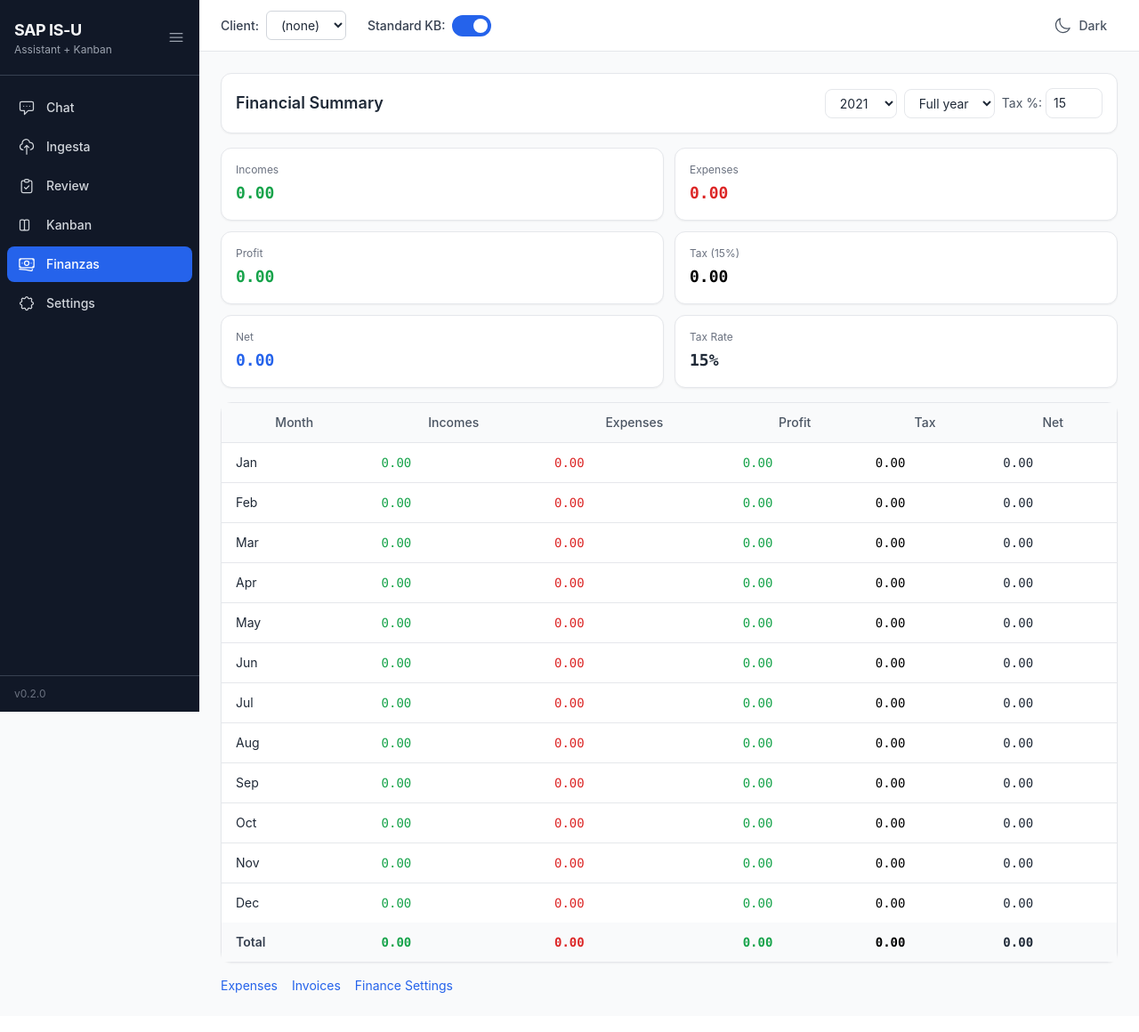
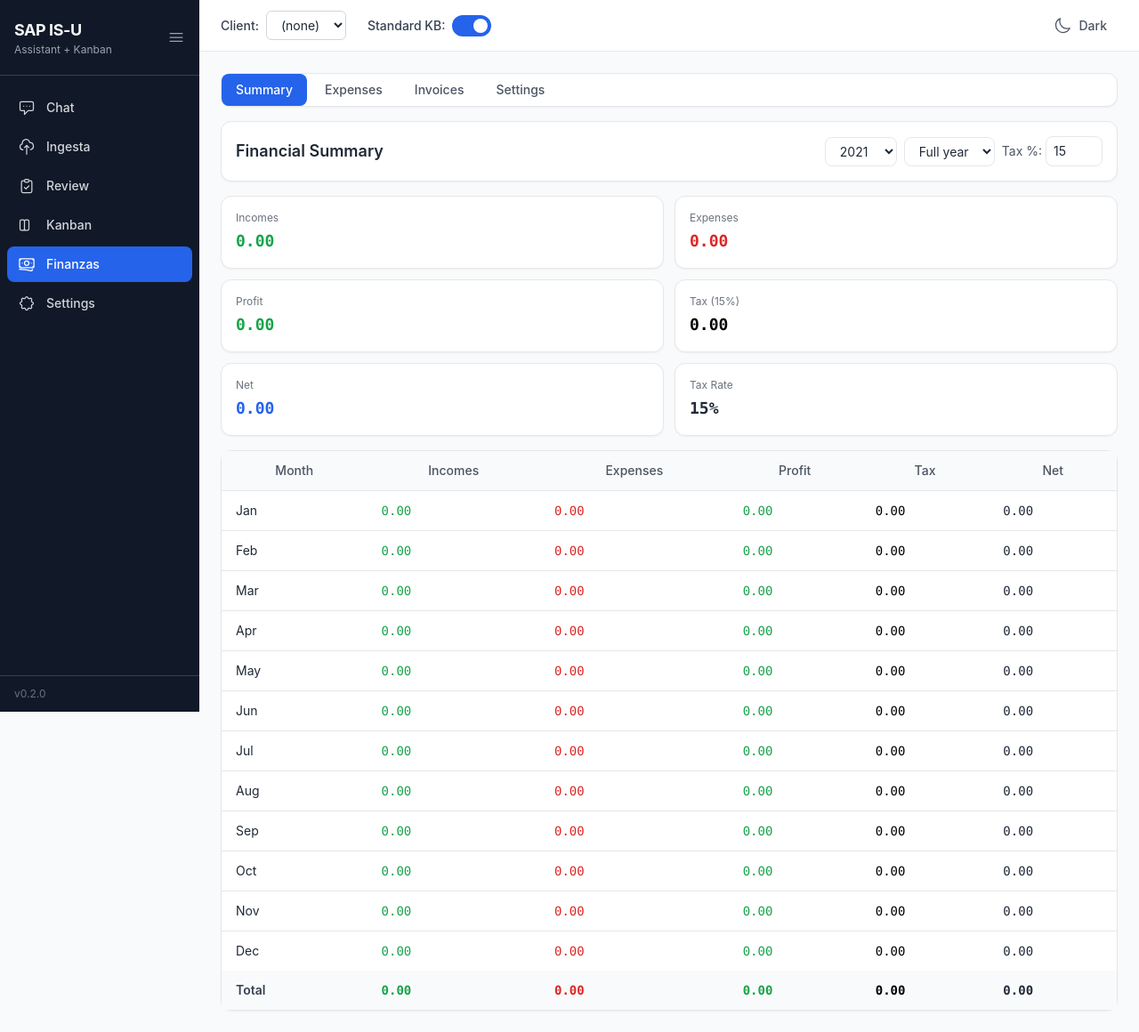
Before and after one commit to Andresvelascofdez/SapIsuAssistant, a FastAPI app: page /finance/summary in a window 1280 px wide. Shown: the whole page at 89% size. Before the commit the page ends 1116 px from the top, so only its background shows below. Run offline with FastAPI, Linux system fonts and the light colour scheme; data comes from the database, SQL or seed files in the repository; data that the repository does not hold is empty; some libraries are stand-ins or nearby versions.

Commit message:
fix: add consistent tab navigation across all finance pages
Summary, Expenses, Invoices and Settings tabs are now visible at the
top of every finance page, replacing the inconsistent sub-navigation
links that were previously at the bottom of some pages.

Co-Authored-By: Claude <noreply@anthropic.com>

```diff
--- a/src/web/templates/finance_summary.html
+++ b/src/web/templates/finance_summary.html
@@ -1,6 +1,16 @@
 {% extends "base.html" %}
 {% set active_tab = "finance/summary" %}
 {% block content %}
+<!-- Finance Tabs -->
+<div class="max-w-6xl mx-auto mb-4">
+  <nav class="flex gap-1 bg-white dark:bg-gray-800 rounded-xl shadow-sm border border-gray-200 dark:border-gray-700 p-1">
+    <a href="/finance/summary" class="px-4 py-2 rounded-lg text-sm font-medium transition bg-sap-600 text-white">Summary</a>
+    <a href="/finance/expenses" class="px-4 py-2 rounded-lg text-sm font-medium transition text-gray-600 dark:text-gray-300 hover:bg-gray-100 dark:hover:bg-gray-700">Expenses</a>
+    <a href="/finance/invoices" class="px-4 py-2 rounded-lg text-sm font-medium transition text-gray-600 dark:text-gray-300 hover:bg-gray-100 dark:hover:bg-gray-700">Invoices</a>
+    <a href="/finance/settings" class="px-4 py-2 rounded-lg text-sm font-medium transition text-gray-600 dark:text-gray-300 hover:bg-gray-100 dark:hover:bg-gray-700">Settings</a>
+  </nav>
+</div>
+
 <div x-data="summaryApp()" x-init="loadData()" class="max-w-6xl mx-auto space-y-4">
 
   <!-- Header + Filters -->
@@ -94,12 +104,6 @@
     </table>
   </div>
 
-  <!-- Sub-navigation -->
-  <div class="flex gap-4 text-sm">
-    <a href="/finance/expenses" class="text-sap-600 dark:text-sap-400 hover:underline">Expenses</a>
-    <a href="/finance/invoices" class="text-sap-600 dark:text-sap-400 hover:underline">Invoices</a>
-    <a href="/finance/settings" class="text-sap-600 dark:text-sap-400 hover:underline">Finance Settings</a>
-  </div>
 </div>
 
 <script>
```
Also changed, not shown: src/web/templates/finance_expenses.html (+10 -4 lines), src/web/templates/finance_invoice_edit.html (+10 -0 lines), src/web/templates/finance_invoices.html (+10 -5 lines), src/web/templates/finance_settings.html (+10 -0 lines).
